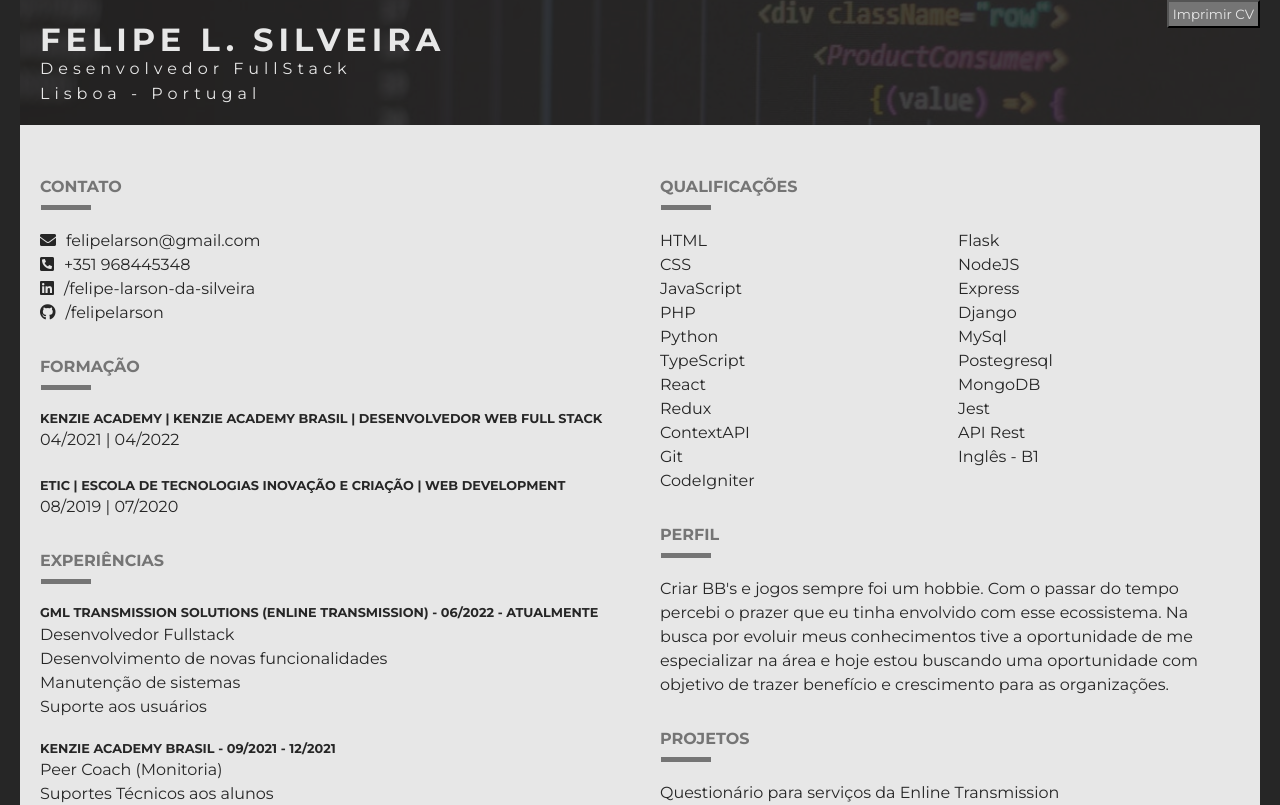
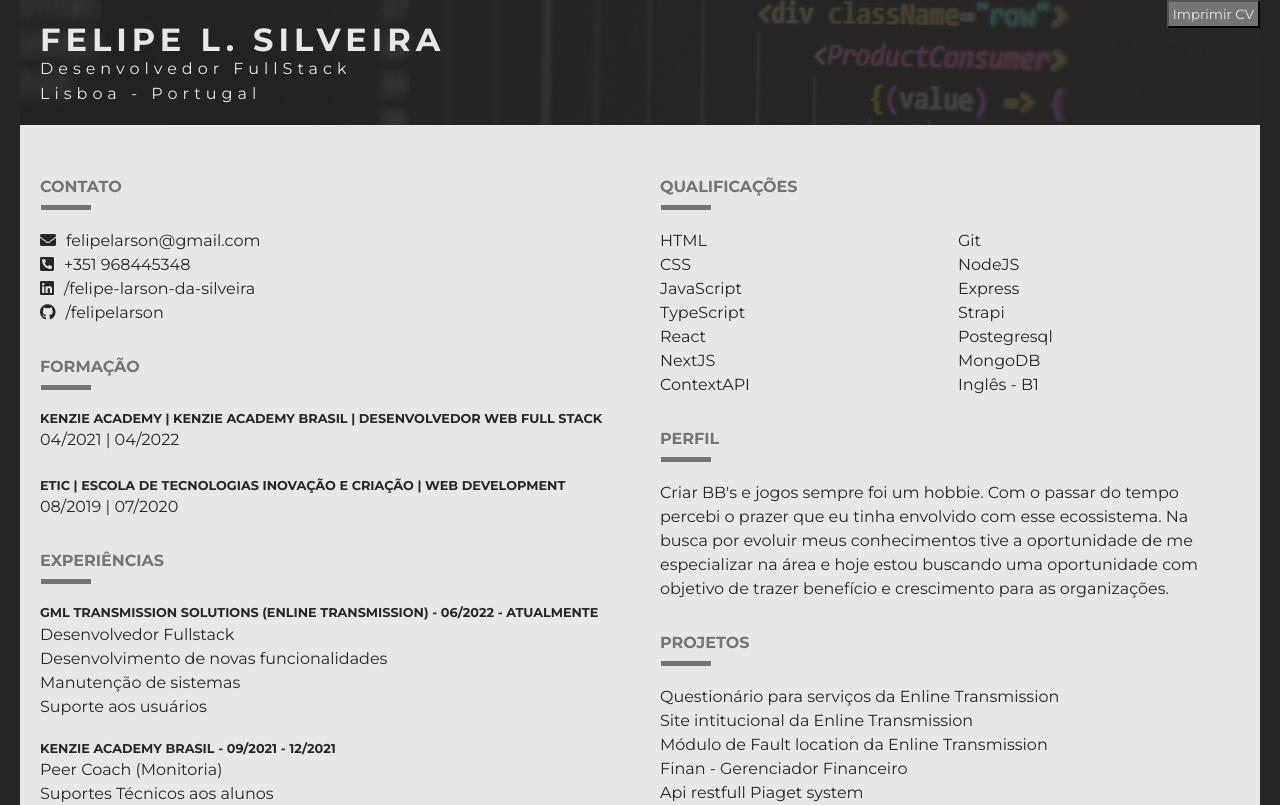
Before and after one commit to felipelarson/cv-felipe-silveira, a React (Vite) app: page / in a window 1280 px wide. Shown: the top 805 px of the page. Built offline with nearby package versions, Linux system fonts and the light colour scheme.

Commit message:
chore: upgraded skills

```diff
--- a/src/components/Skills/index.tsx
+++ b/src/components/Skills/index.tsx
@@ -2,40 +2,27 @@ const techs_list = [
   "HTML",
   "CSS",
   "JavaScript",
-  "PHP",
-  "Python",
   "TypeScript",
   "React",
-  "Redux",
+  "NextJS",
   "ContextAPI",
   "Git",
-  // "GitFlow",
-  "CodeIgniter",
-  "Flask",
   "NodeJS",
   "Express",
-  "Django",
-  "MySql",
+  "Strapi",
   "Postegresql",
   "MongoDB",
-  "Jest",
-  "API Rest",
   "Inglês - B1",
 ];
-
 
 export const Skills = () => (
   <article>
     <h2>qualificações</h2>
 
     <ul className="skills">
-      {
-        techs_list.map((elm, idx) => {
-          return (
-            <li key={idx}>{elm}</li>
-          )
-        })
-      }
+      {techs_list.map((elm, idx) => {
+        return <li key={idx}>{elm}</li>;
+      })}
     </ul>
   </article>
-)
+);
```
